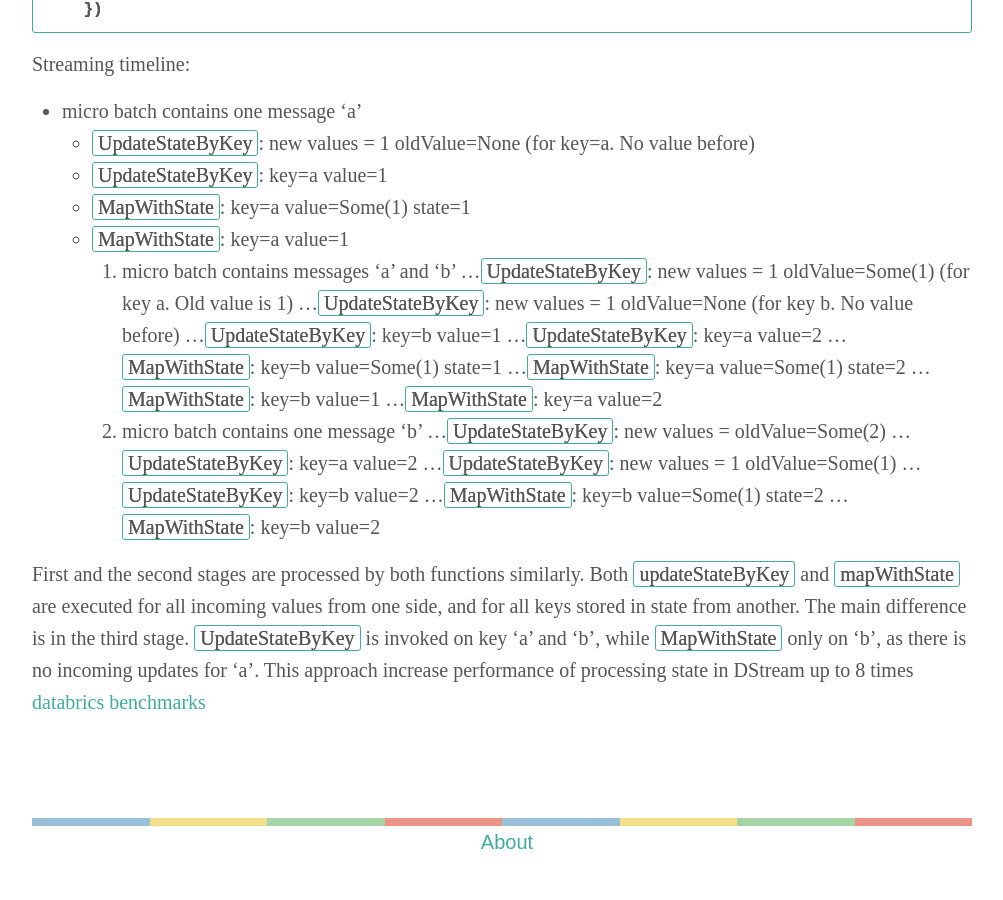
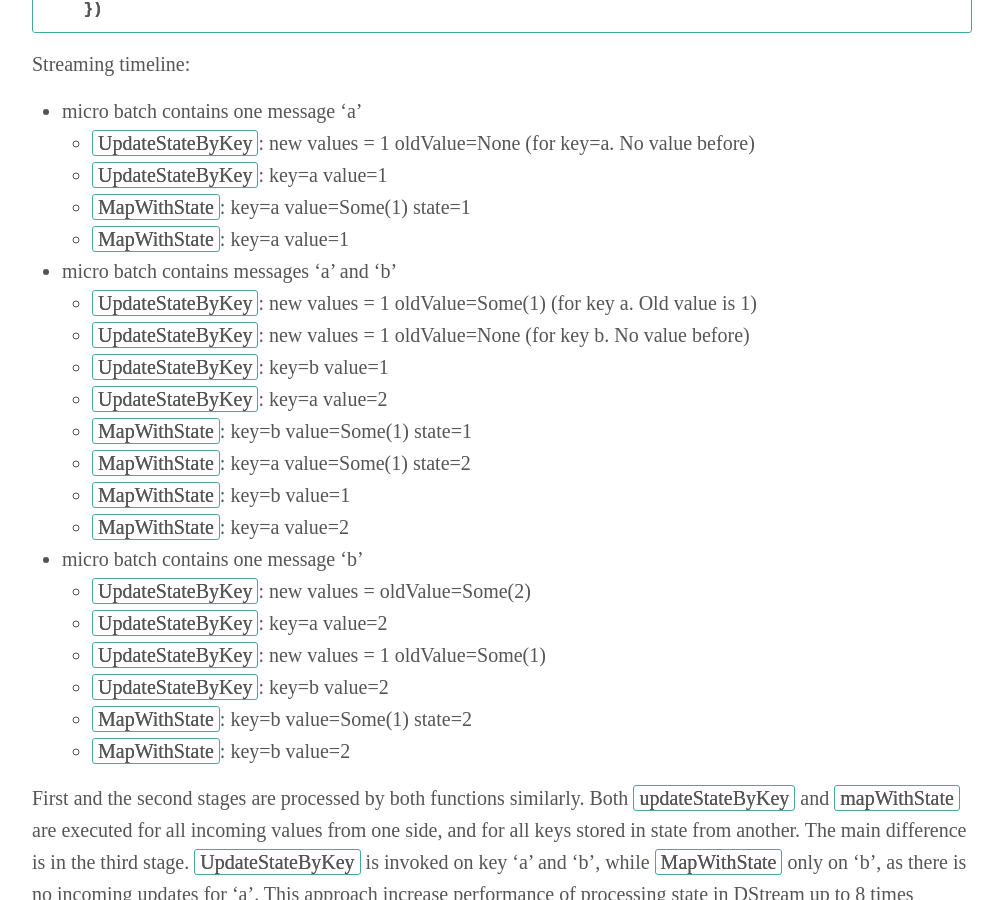
Before and after one commit to ngorchakova/jvmwarstories, a Jekyll site: the page built from _posts/2017-01-12-updateStateByKey-mapWithState.md, in a window 1280 px wide and 900 px high, scrolled down 1248 px. Shown: the whole window, without its empty margins (138-1141 px from the left). Built offline with Jekyll 4.4.1, drawn with Linux system fonts in a browser that asks for light colours; some web fonts are replaced; comment, search, counter and statistics services are not loaded; before the commit the page ends 2106 px from its top, so only the background shows below that; some of the changed lines change nothing that is shown.

Commit message:
try another approach with nested list

```diff
--- a/_posts/2017-01-12-updateStateByKey-mapWithState.md
+++ b/_posts/2017-01-12-updateStateByKey-mapWithState.md
@@ -50,22 +50,22 @@ Streaming timeline:
     * `UpdateStateByKey`: key=a value=1
     * `MapWithState`: key=a value=Some(1) state=1
     * `MapWithState`: key=a value=1
-2. micro batch contains messages 'a' and 'b'
-...`UpdateStateByKey`: new values = 1 oldValue=Some(1) (for key a. Old value is 1)
-...`UpdateStateByKey`: new values = 1 oldValue=None (for key b. No value before)
-...`UpdateStateByKey`: key=b value=1
-...`UpdateStateByKey`: key=a value=2
-...`MapWithState`: key=b value=Some(1) state=1
-...`MapWithState`: key=a value=Some(1) state=2
-...`MapWithState`: key=b value=1
-...`MapWithState`: key=a value=2
-3. micro batch contains one message 'b'
-...`UpdateStateByKey`: new values = oldValue=Some(2)
-...`UpdateStateByKey`: key=a value=2
-...`UpdateStateByKey`: new values = 1 oldValue=Some(1)
-...`UpdateStateByKey`: key=b value=2
-...`MapWithState`: key=b value=Some(1) state=2
-...`MapWithState`: key=b value=2
+* micro batch contains messages 'a' and 'b'
+    * `UpdateStateByKey`: new values = 1 oldValue=Some(1) (for key a. Old value is 1)
+    * `UpdateStateByKey`: new values = 1 oldValue=None (for key b. No value before)
+    * `UpdateStateByKey`: key=b value=1
+    * `UpdateStateByKey`: key=a value=2
+    * `MapWithState`: key=b value=Some(1) state=1
+    * `MapWithState`: key=a value=Some(1) state=2
+    * `MapWithState`: key=b value=1
+    * `MapWithState`: key=a value=2
+* micro batch contains one message 'b'
+    * `UpdateStateByKey`: new values = oldValue=Some(2)
+    * `UpdateStateByKey`: key=a value=2
+    * `UpdateStateByKey`: new values = 1 oldValue=Some(1)
+    * `UpdateStateByKey`: key=b value=2
+    * `MapWithState`: key=b value=Some(1) state=2
+    * `MapWithState`: key=b value=2
 
 First and the second stages are processed by both functions similarly. Both `updateStateByKey` and `mapWithState` are executed for all incoming values from one side, and for all keys stored in state from another.
 The main difference is in the third stage. `UpdateStateByKey` is invoked on key 'a' and 'b', while `MapWithState` only on 'b', as there is no incoming updates for 'a'. This approach increase performance of processing state in DStream up to 8 times [databrics benchmarks](https://databricks.com/blog/2016/02/01/faster-stateful-stream-processing-in-apache-spark-streaming.html)
```
